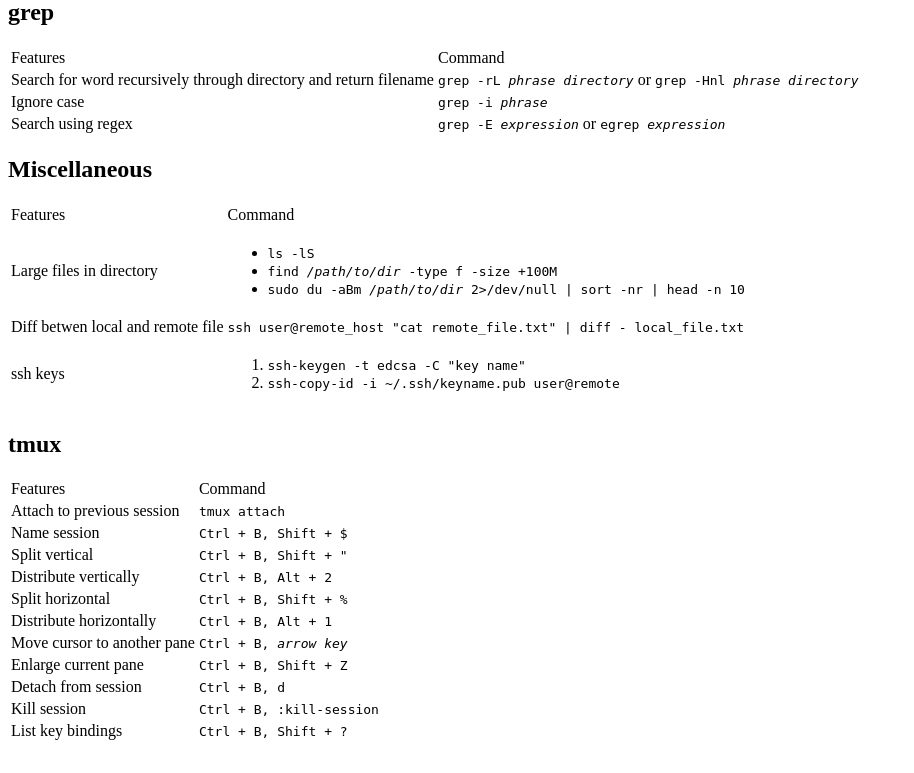
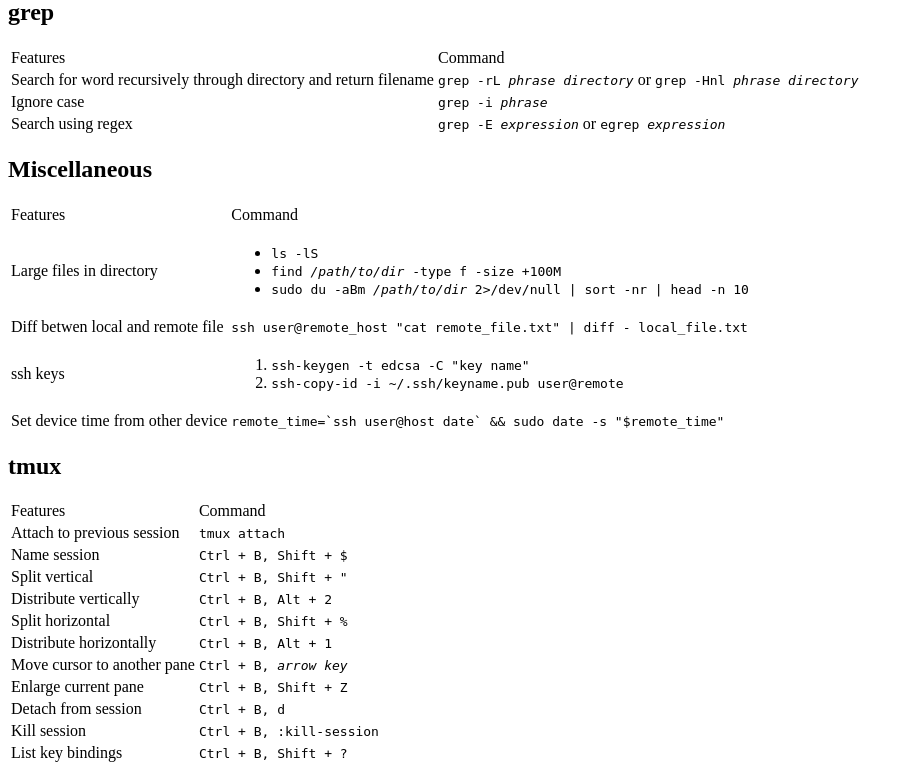
Before and after one commit to chrisharris000/helper-website, a Flask app: page /bash in a window 1280 px wide. Shown: the part 145-918 px from the top of the page, without its empty margins (0-914 px from the left). Before the commit the page ends 885 px from the top, so only its background shows below. Run offline with Flask 3, Linux system fonts and the light colour scheme; parts of the project's set-up code (start-up, migrations or seed data) failed here and were passed over.

Commit message:
added remote ssh time

```diff
--- a/templates/bash.html
+++ b/templates/bash.html
@@ -47,6 +47,10 @@
                 <li><code>ssh-keygen -t edcsa -C "key name"</code></li>
                 <li><code>ssh-copy-id -i ~/.ssh/keyname.pub user@remote</code></li>
             </ol></td>
+        </tr>
+		<tr>
+            <td>Set device time from other device</td>
+            <td><code>remote_time=`ssh user@host date` && sudo date -s "$remote_time"</code></td>
         </tr>
     </table>
 
```
